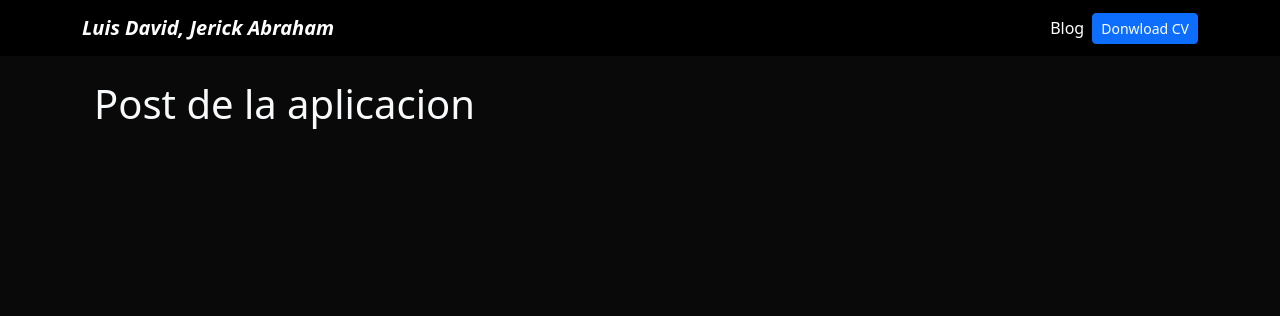
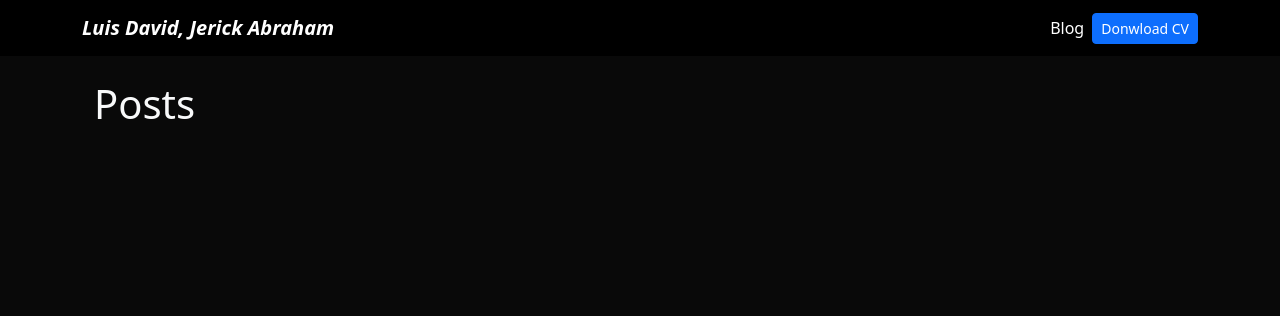
Before and after one commit to Luisdavid2307/DjangoPortfolio, a Django app: page /blog/ in a window 1280 px wide. Shown: the top 316 px of the page. Run offline with Django 4.2, Linux system fonts and the light colour scheme; data that the repository does not hold is empty.

Commit message:
quinto comentario

```diff
--- a/blog/templates/posts.html
+++ b/blog/templates/posts.html
@@ -1,12 +1,28 @@
-{% extends 'layout.html' %}
-{% block content %}
-<h1> Post de la aplicacion </h1>
-{% for post in posts %}
-    <h2>{{post.title}}</h2>
-    <p>{{post.description|safe|truncatechars:100}}</p>
-    <p>{{post.date|date:'M d Y'|lower}}</p>
-    <img src="{{post.image.url}}" alt="{{post.title}}" width="400" height="400">
-    <br>
-    <a href="{% url 'blog:post_detail' post.id %}"> Detalle</a>
+{%extends 'layout.html'%}
+
+{% block content  %}
+<h1>Posts</h1>
+
+{%for post in posts%}
+<div class = "p-3">
+<div class= "card card body bg-black text-light">
+    <div class= "row">
+        <div class = "col-3">
+            <img src="{{post.image.url}}" alt= "{{post.title}}" class= "img-fluid"/>
+
+        </div>
+
+        <div class ="col-9">
+        <h2>{{post.title}}</h2>
+        <p>{{post.description|striptags|truncatechars:100}}</p>
+        <p>{{post.date|date:'M d Y'|upper}}</p>
+
+        <a href="{% url 'blog:post_detail' post.id %}"class = "btn btn-primary">Detalle</a>
+
+        </div>
+    </div>
+</div>
+</div>
 {% endfor %}
-{% endblock %}
+
+{% endblock   %}
```
Also changed, not shown: blog/templates/post_detail.html (+11 -5 lines).
